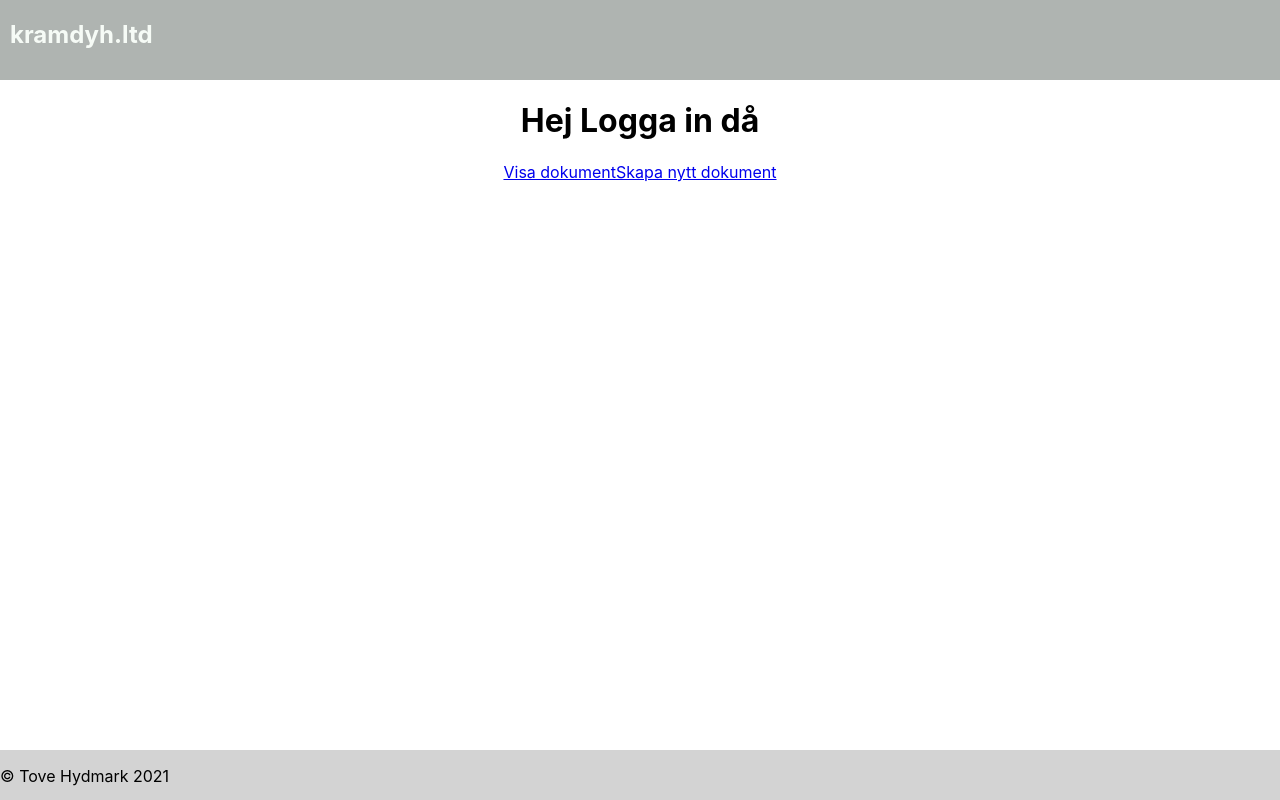
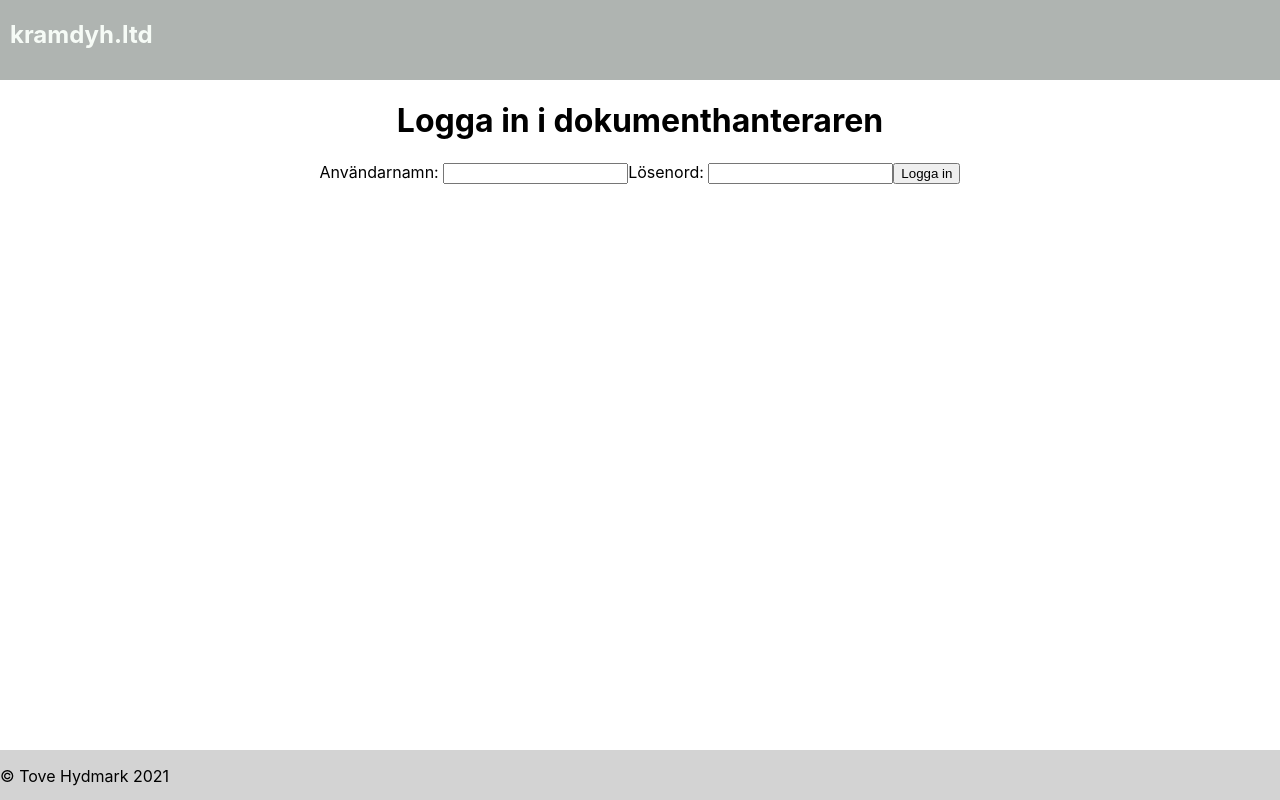
Before and after one commit to tovehydmark/frontend-notes, a React (Create React App) app: page / in a window 1280 px wide. Built offline with nearby package versions, Linux system fonts and the light colour scheme.

Commit message:
controls if user is in database at login

```diff
--- a/src/components/Login.tsx
+++ b/src/components/Login.tsx
@@ -1,11 +1,54 @@
+import { useEffect, useState } from "react";
 import { Link } from "react-router-dom";
+import { FetchData } from "./FetchData";
 
 export function Login() {
+  const [username, setUsername] = useState("");
+  const [password, setPassword] = useState("");
+
+  useEffect(() => {}, []);
+
+  //Compares user input with database data
+  function loginUser() {
+    console.log("klick");
+
+    let userObject = { userName: username, password: password };
+
+    FetchData("http://localhost:3003/login", "POST", userObject).then(
+      (data) => {
+        console.log(data);
+
+        if (data.status == 200) {
+          // Saves userId to localstorage to keep user loggedin
+          localStorage.setItem("user", JSON.stringify(data.userId));
+
+          //Redirects user to loggedin page
+        }
+      }
+    );
+  }
+
   return (
     <>
-      <h1>Hej Logga in då</h1>
-      <Link to={`/showdocuments`}>Visa dokument</Link>
-      <Link to={`/editor`}>Skapa nytt dokument</Link>
+      <h1>Logga in i dokumenthanteraren</h1>
+
+      <label htmlFor="username">Användarnamn: </label>
+      <input
+        type="text"
+        name="username"
+        value={username}
+        onChange={(e) => setUsername(e.target.value)}
+      />
+
+      <label htmlFor="password">Lösenord: </label>
+      <input
+        type="password"
+        name="password"
+        value={password}
+        onChange={(e) => setPassword(e.target.value)}
+      />
+
+      <button onClick={loginUser}>Logga in </button>
     </>
   );
 }
```
